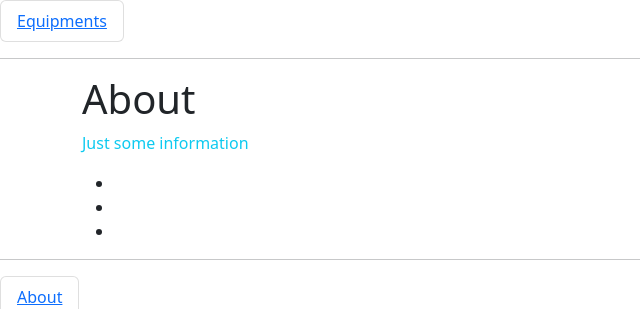
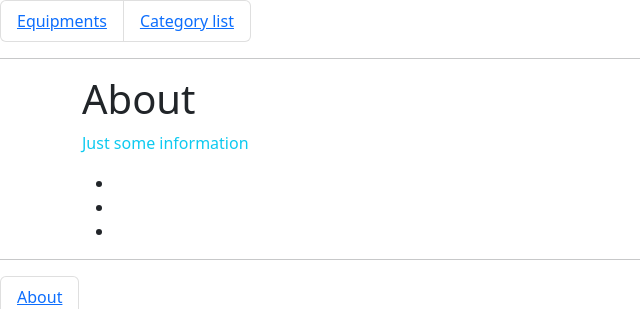
Before and after one commit to Chooook/otus_django, a Django app: template equipment/templates/equipment/about.html in a window 1280 px wide. Shown: the top 309 px of the page, without its empty margins (0-640 px from the left). Run offline with Django 4.2, Linux system fonts and the light colour scheme; the template is opened without the code that fills it, so the values that code supplies are empty.

Commit message:
add(header_menu.html) category_list link

```diff
--- a/templates/include/header_menu.html
+++ b/templates/include/header_menu.html
@@ -1,3 +1,4 @@
 <ul class="list-group list-group-horizontal">
     <li class="list-group-item"><a href="{% url 'equipment:equipment' %}">Equipments</a></li>
+    <li class="list-group-item"><a href="{% url 'equipment:category-list' %}">Category list</a></li>
 </ul>
```
